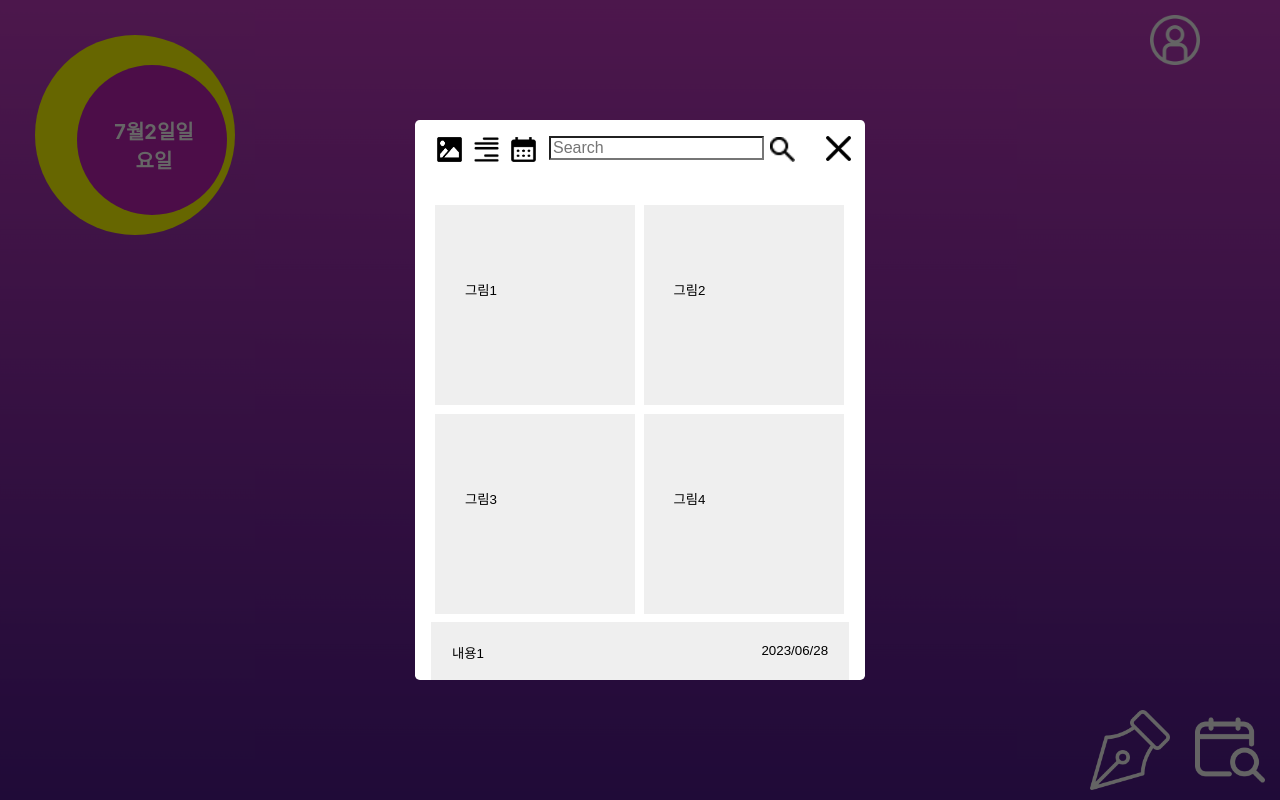
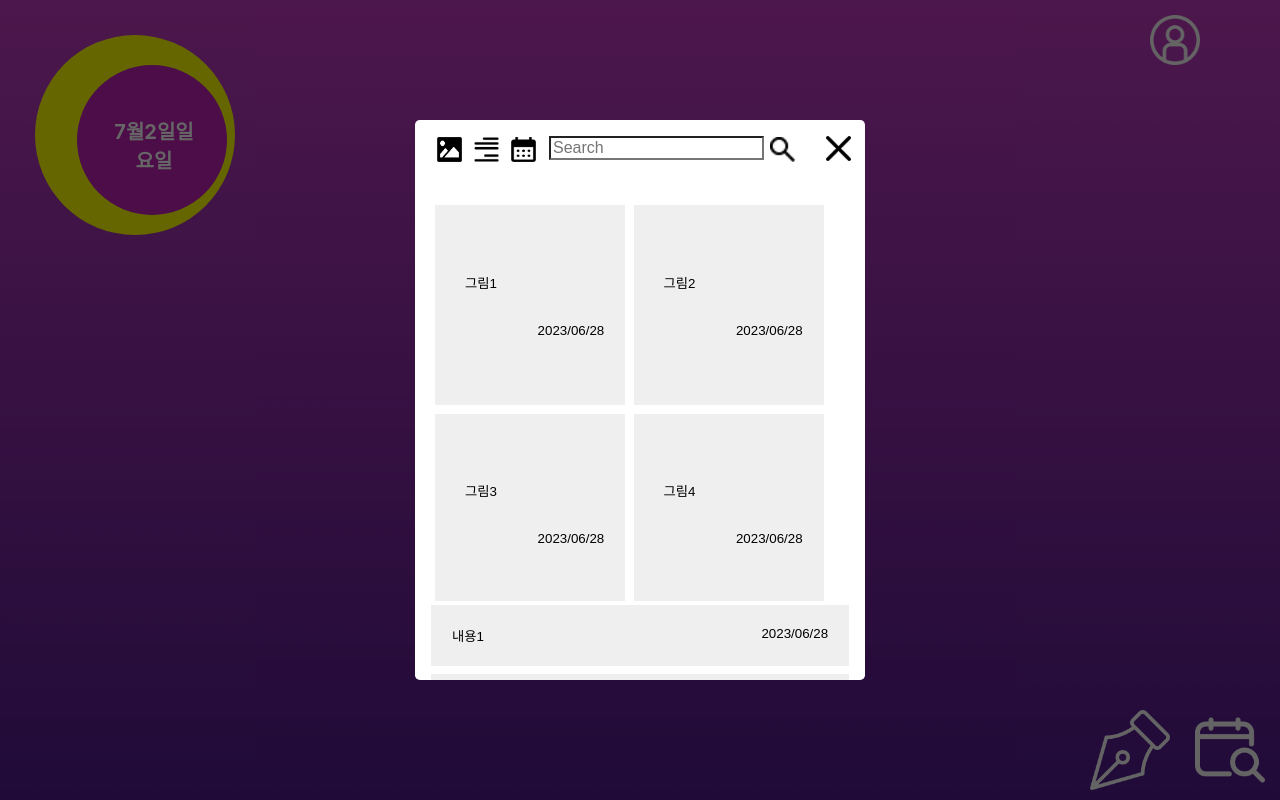
Before and after one commit to ModuMoyeoToyProject/painting-diary-fe, a React (Create React App) app: page / in a window 1280 px wide. Both pictures are taken after a click on the picture 1230 px from the left and 750 px from the top of the page. Built offline with nearby package versions, Linux system fonts and the light colour scheme; a web font is replaced by a local one.

Commit message:
search_scroll

```diff
--- a/package.json
+++ b/package.json
@@ -15,6 +15,7 @@
     "react-intersection-observer": "^9.5.2",
     "react-query": "^3.39.3",
     "react-scripts": "^5.0.1",
+    "react-scroll": "^1.8.9",
     "web-vitals": "^2.1.4"
   },
   "scripts": {
--- a/src/assets/css/modal.css
+++ b/src/assets/css/modal.css
@@ -89,7 +89,7 @@
     justify-content: baseline;
   }
   .modal > section > main #show_pictures > button {
-    width: 200px;
+    width: 190px;
     height: 200px;
     text-align: left;
     padding: 5%;
@@ -122,9 +122,13 @@
   /* START section id values */
   #show_titles {
     display: block;
+    height: 50vh;
+    overflow-y: auto;
   }
   #show_pictures {
     display: block;
+    height: 50vh;
+    overflow-y: auto;
   }
   #show_calendar {
     display: block;
--- a/src/commons/components/Modals/Picture.js
+++ b/src/commons/components/Modals/Picture.js
@@ -17,6 +17,7 @@ const Picture = (props) => {
         <button>
           <div>
             <text className='image'>{el.title}</text>
+            <text className='dateTxt'>{el.date}</text>
           </div>
         </button>
       ))}
```
Also changed, not shown: src/commons/components/Modals/Word.js (+2 -5 lines), 2 other files (tests, documents, lock files or other folders).
